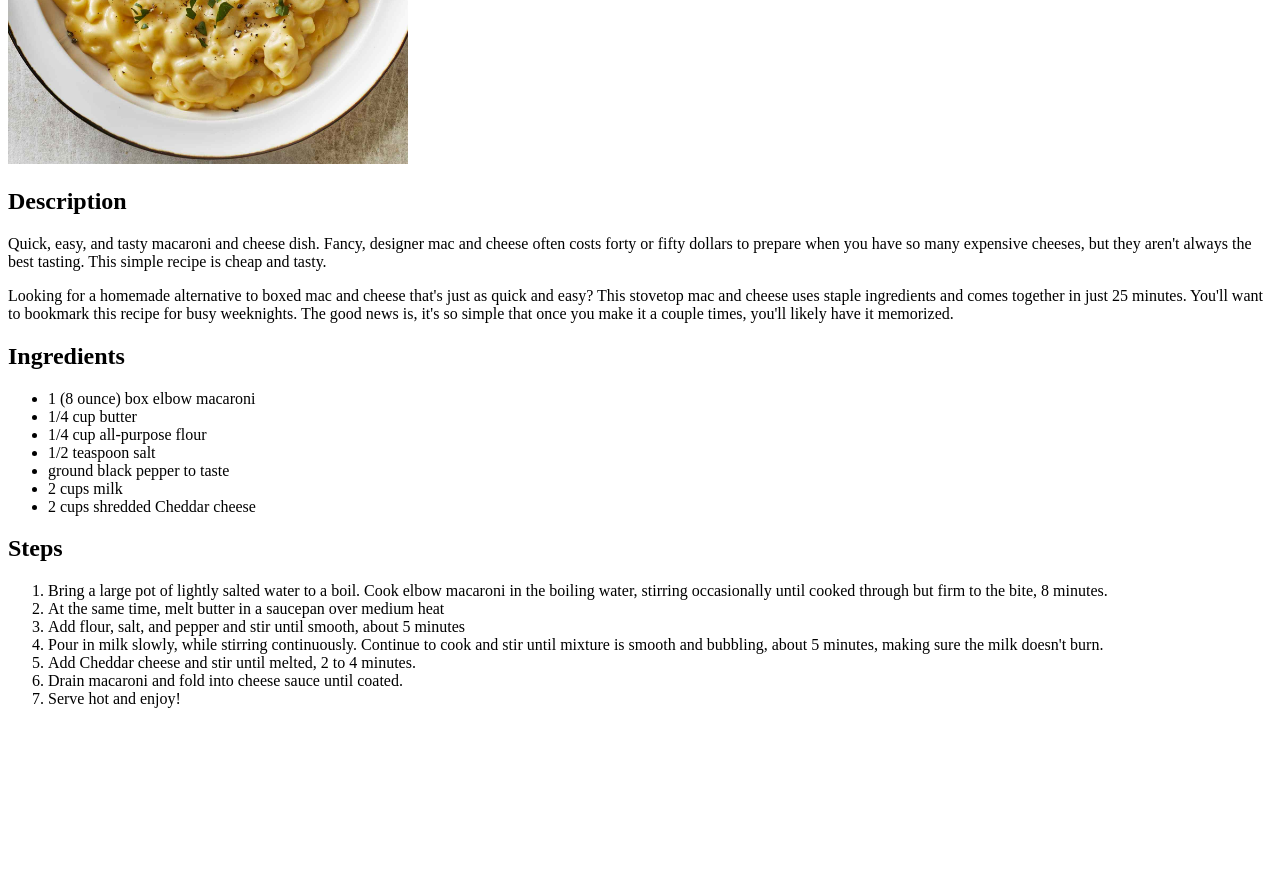
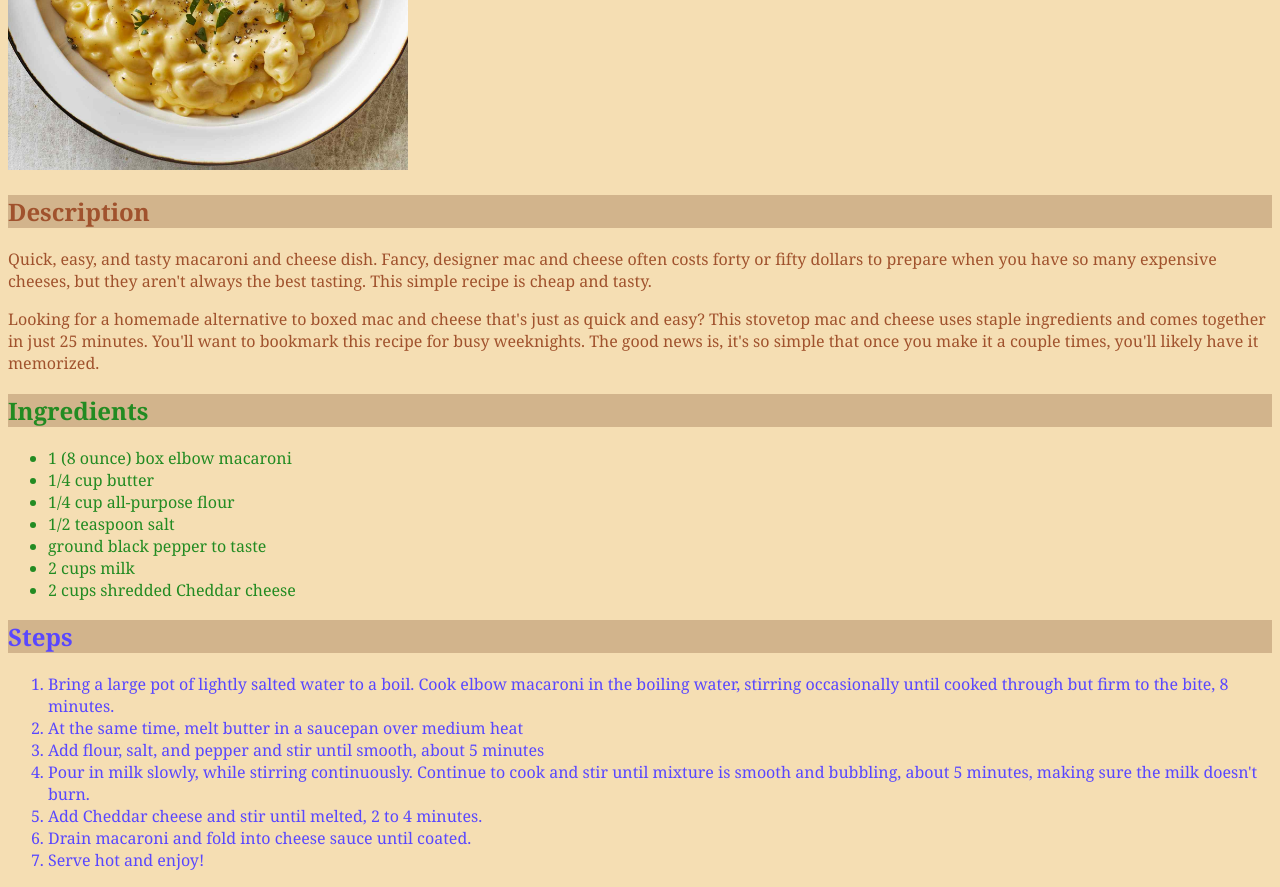
Before and after one commit to lmorgan2398/odin-recipes, a plain HTML site: page recipes/simple-macaroni-and-cheese.html in a window 1280 px wide. Shown: the part 316-1203 px from the top of the page. Before the commit the page ends 1040 px from the top, so only its background shows below. Drawn offline with Linux system fonts and the light colour scheme.

Commit message:
Add style.css file for all site pages
Added a style.css file that sets basic styling for all pages on this
site. Also adjusted each site page, adding links to the style sheet
and appropriate attributes to format styling.

```diff
--- a/recipes/simple-macaroni-and-cheese.html
+++ b/recipes/simple-macaroni-and-cheese.html
@@ -4,12 +4,14 @@
         <meta charset="utf-8">
         <meta name="viewport" content="width=device-width, initial-scale=1.0">
         <title>Simple Macaroni and Cheese</title>
+        <link rel="stylesheet" href="../style.css">
     </head>
     <body>
         <h1>Simple Macaroni and Cheese</h1>
         <img src="../images/simple-macaroni-and-cheese.jpg" alt="An overhead view of
         a bowl of creamy macaroni and cheese garnished with green herbs and spices."
         length="400" width="400">
+        <div class="description">
             <h2>Description</h2>
             <p>Quick, easy, and tasty macaroni and cheese dish. Fancy, designer mac
                 and cheese often costs forty or fifty dollars to prepare when you have
@@ -22,6 +24,8 @@
                 for busy weeknights. The good news is, it's so simple that once you make it
                 a couple times, you'll likely have it memorized.
             </p>
+        </div>
+        <div class="ingredients">
             <h2>Ingredients</h2>
             <ul>
                 <li>1 (8 ounce) box elbow macaroni</li>
@@ -32,6 +36,8 @@
                 <li>2 cups milk</li>
                 <li>2 cups shredded Cheddar cheese</li>
             </ul>
+        </div>
+        <div class="steps">
             <h2>Steps</h2>
             <ol>
                 <li>Bring a large pot of lightly salted water to a boil. Cook elbow macaroni
@@ -48,5 +54,6 @@
                 <li>Drain macaroni and fold into cheese sauce until coated.</li>
                 <li>Serve hot and enjoy!</li>
             </ol>
+        </div>
     </body>
 </html>
--- /dev/null
+++ b/style.css
@@ -0,0 +1,35 @@
+/* style.css */
+
+* {
+    font-family: "Georgia", serif;
+    background-color: wheat;
+}
+
+body,
+.links {
+    color: goldenrod
+}
+
+h1 {
+    font-weight: 700;
+    background-color: saddlebrown;
+    text-align: center;
+}
+
+h2,
+.links {
+    font-weight: 600;
+    background-color: tan;
+}
+
+.description {
+    color: sienna;
+}
+
+.ingredients {
+    color: forestgreen;
+}
+
+.steps {
+    color: #5947ff;
+}
```
Also changed, not shown: index.html (+8 -5 lines), recipes/copycat-raising-canes-sauce.html (+7 -0 lines), recipes/grandmas-hash-brown-casserole.html (+7 -0 lines). Lines whose indentation alone changed are shown as unchanged.
